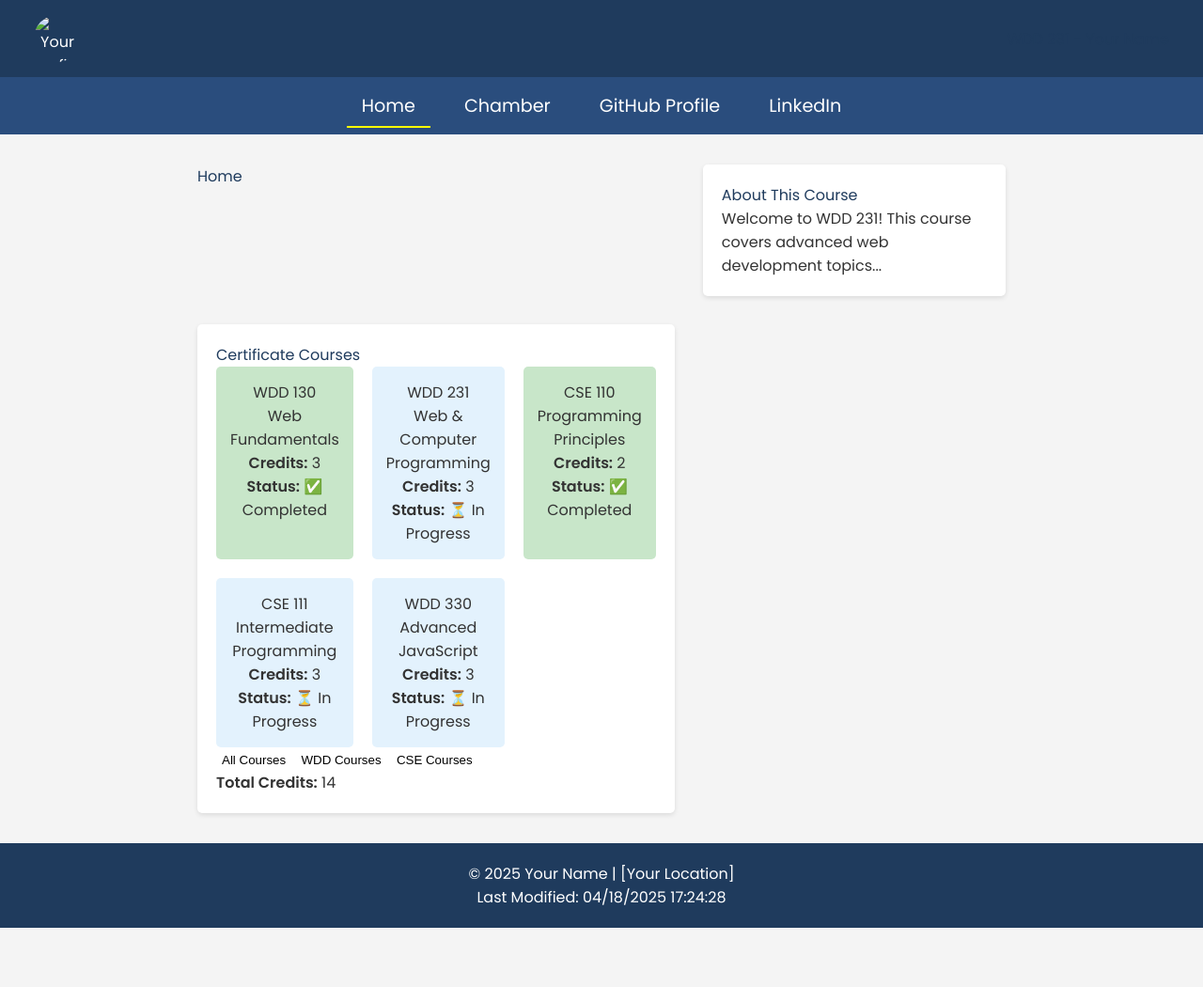
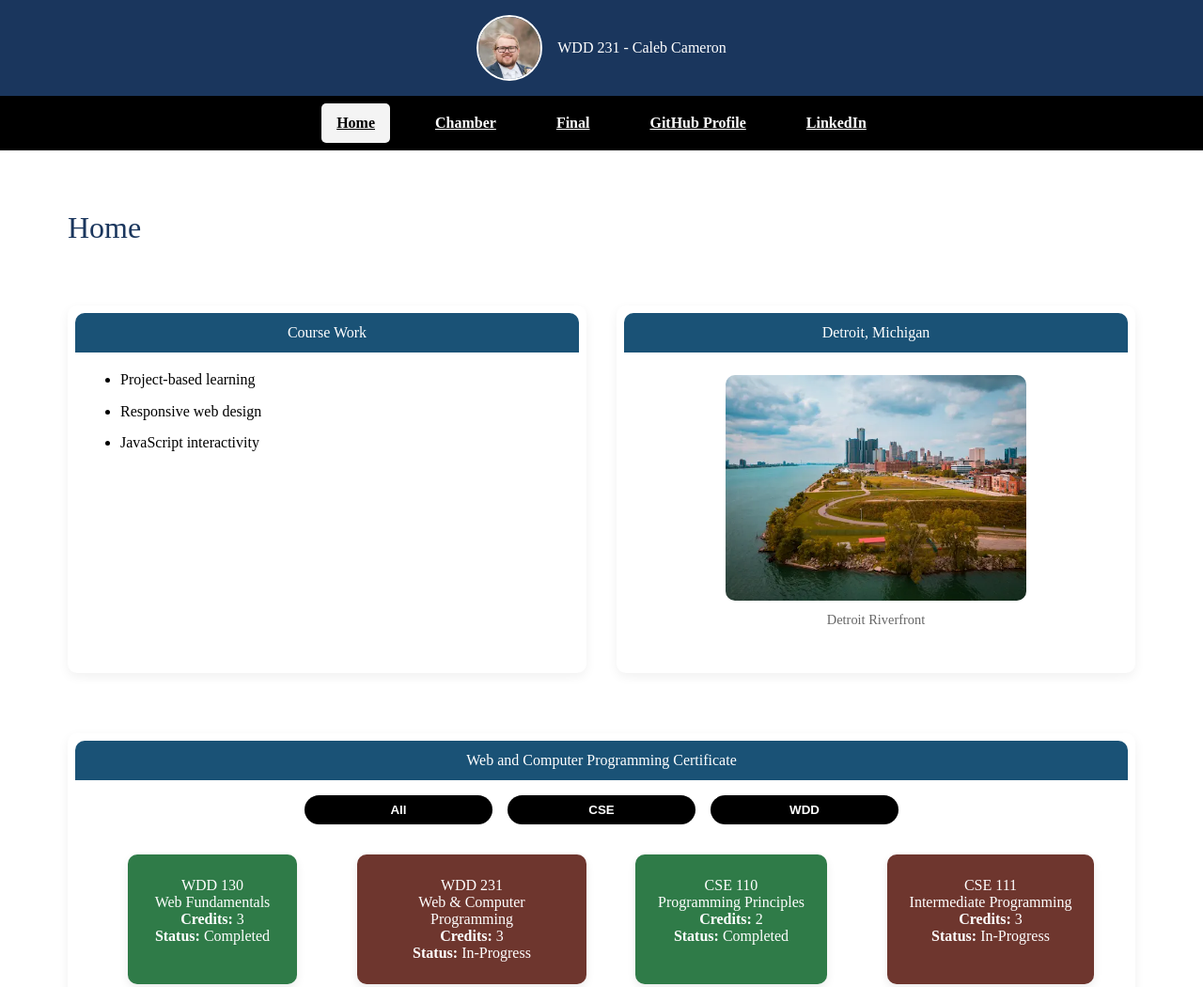
Before and after one commit to superdud21/wdd231, a plain HTML site: page index.html in a window 1280 px wide. Shown: the top 1050 px of the page at 94% size. Before the commit the page ends 987 px from the top, so only its background shows below. Drawn offline with Linux system fonts and the light colour scheme.

Commit message:
Course Home Page

```diff
--- a/index.html
+++ b/index.html
@@ -3,8 +3,8 @@
 <head>
     <meta charset="UTF-8">
     <meta name="viewport" content="width=device-width, initial-scale=1.0">
-    <meta name="description" content="WDD 231 - Course Home Page | Your Name">
-    <meta name="author" content="Your Name">
+    <meta name="description" content="WDD 231 - Course Home Page | Caleb Cameron">
+    <meta name="author" content="Caleb Cameron">
     <title>WDD 231 - Course Home Page</title>
     <link rel="preconnect" href="https://fonts.googleapis.com">
     <link rel="preconnect" href="https://fonts.gstatic.com" crossorigin>
@@ -19,38 +19,58 @@
 <body>
     <header>
         <div class="header-content">
-            <img src="images/profile.jpg" alt="Your Profile Picture">
-            <h1>WDD 231 - <span class="name">Your Name</span></h1>
+            <img src="images/profile.png" alt="Profile Picture">
+            <h1>WDD 231 - <span class="name">Caleb Cameron</span></h1>
         </div>
     </header>
-    <nav class="navigation">
-        <button id="menuToggle">☰</button>
-        <ul id="menu">
+    <nav>
+        <button id="menu-toggle" aria-label="Toggle Navigation">☰</button>
+        <ul id="nav-menu" class="nav-links">
           <li><a href="index.html" class="active">Home</a></li>
-            <li><a href="#">Chamber</a></li>
-            <li><a href="https://github.com/yourgithubusername" target="_blank">GitHub Profile</a></li>
-            <li><a href="https://www.linkedin.com/" target="_blank">LinkedIn</a></li>
+          <li><a href="/chamber/index.html">Chamber</a></li>
+          <li><a href="project/index.html">Final</a></li>
+          <li><a href="https://github.com/superdud21/wdd231">GitHub Profile</a></li>
+          <li><a href="https://linkedin.com/">LinkedIn</a></li>
         </ul>
       </nav>
     <main>
+        <div class="page-title">
             <h1>Home</h1>
-        <section class="card">
-            <h2>About This Course</h2>
-            <p>Welcome to WDD 231! This course covers advanced web development topics...</p>
+          </div>
+        <section class="card about">
+            <h2>Course Work</h2>
+            <ul>
+              <li>Project-based learning</li>
+              <li>Responsive web design</li>
+              <li>JavaScript interactivity</li>
+            </ul>
           </section>
-        <section class="card">
-            <h2>Certificate Courses</h2>
+
+          <section class="card image-card">
+            <h2>Detroit, Michigan</h2>
+            <figure>
+              <img src="images/detroit.webp" alt="Detroit Riverfront">
+              <figcaption>Detroit Riverfront</figcaption>
+            </figure>
+          </section>
+
+        <section class="card certificate-section">
+          <h2>Web and Computer Programming Certificate</h2>
+
+          <div class="course-buttons">
+            <button id="all-courses">All</button>
+            <button id="cse-courses">CSE</button>
+            <button id="wdd-courses">WDD</button>
+          </div>
+
           <div id="course-container"></div>
-            <div class="course-buttons">
-                <button id="all-courses">All Courses</button>
-                <button id="wdd-courses">WDD Courses</button>
-                <button id="cse-courses">CSE Courses</button>
-            </div>
+
           <p><strong>Total Credits:</strong> <span id="total-credits">0</span></p>
         </section>
       </main>
+
     <footer>
-        <p>© <span id="currentyear"></span> Your Name | [Your Location]</p>
+        <p>© <span id="currentyear"></span> Caleb Cameron | Detroit, Michigan</p>
         <p id="lastModified"></p>
     </footer>
 </body>
--- a/scripts/course.js
+++ b/scripts/course.js
@@ -1,4 +1,3 @@
-// Course List Array (from the assignment)
 const courses = [
     { code: "WDD 130", name: "Web Fundamentals", credits: 3, completed: true },
     { code: "WDD 231", name: "Web & Computer Programming", credits: 3, completed: false },
@@ -7,40 +6,35 @@ const courses = [
     { code: "WDD 330", name: "Advanced JavaScript", credits: 3, completed: false }
 ];
 
-// Function to display courses dynamically
 function renderCourses(filter = "all") {
     const container = document.getElementById("course-container");
-    container.innerHTML = ""; // Clear previous courses
+    container.innerHTML = "";
 
-    // Apply filtering logic
     const filteredCourses = courses.filter(course => {
         if (filter === "all") return true;
-        return course.code.startsWith(filter); // Matches "WDD" or "CSE"
+        return course.code.startsWith(filter);
     });
 
-    // Render course cards
     filteredCourses.forEach(course => {
         const courseCard = document.createElement("div");
         courseCard.classList.add("course");
-        if (course.completed) courseCard.classList.add("completed"); // Style completed courses
+        if (course.completed) courseCard.classList.add("completed");
 
         courseCard.innerHTML = `
             <h3>${course.code}</h3>
             <p>${course.name}</p>
             <p><strong>Credits:</strong> ${course.credits}</p>
-            <p><strong>Status:</strong> ${course.completed ? "✅ Completed" : "⏳ In Progress"}</p>
+            <p><strong>Status:</strong> ${course.completed ? "Completed" : "In-Progress"}</p>
         `;
         container.appendChild(courseCard);
     });
 
-    // Calculate total credits displayed
     const totalCredits = filteredCourses.reduce((sum, course) => sum + course.credits, 0);
     document.getElementById("total-credits").textContent = totalCredits;
 }
 
-// Event listeners for filter buttons
 document.addEventListener("DOMContentLoaded", () => {
-    renderCourses(); // Load all courses initially
+    renderCourses();
 
     document.getElementById("all-courses").addEventListener("click", () => renderCourses("all"));
     document.getElementById("wdd-courses").addEventListener("click", () => renderCourses("WDD"));
--- a/scripts/date.js
+++ b/scripts/date.js
@@ -1,5 +1,4 @@
-// Set the current year dynamically
-document.getElementById("currentyear").textContent = new Date().getFullYear();
-
-// Set the last modified date dynamically
-document.getElementById("lastModified").textContent = `Last Modified: ${document.lastModified}`;
+document.addEventListener("DOMContentLoaded", () => {
+    document.getElementById("currentyear").textContent = new Date().getFullYear();
+    document.getElementById("lastModified").textContent = `Last Modified: ${document.lastModified}`;
+});
--- a/styles/base.css
+++ b/styles/base.css
@@ -1,78 +1,50 @@
-/* Import Google Fonts */
 @import url('https://fonts.googleapis.com/css2?family=Poppins:wght@300;400;600&display=swap');
 
-/* Global Styles */
-body {
-    font-family: 'Poppins', sans-serif;
-    margin: 0;
-    padding: 0;
-    background-color: #f4f4f4;
-    color: #333;
+* {
+  box-sizing: border-box;
+  margin: 0;
+  padding: 0;
 }
 
-/* Header */
-header {
-    background-color: #1f3b5d;
-    color: white;
-    text-align: center;
-    padding: 1rem;
+body {
+  font-family: 'Poppins', sans-serif;
+  background-color: #f4f4f4;
+  color: #333;
+  line-height: 1.6;
 }
 
-.header-content {
-    display: flex;
-    align-items: center;
-    justify-content: center;
-    gap: 15px;
+h1, h2, h3 {
+  margin-bottom: 0.5rem;
+  font-weight: 600;
 }
 
-.header-content img {
-    width: 50px;
-    height: 50px;
-    border-radius: 50%;
+p {
+  margin-bottom: 1rem;
 }
 
-/* Navigation */
-.navigation {
-    display: flex;
-    justify-content: center;
-    background-color: #2a4d7d;
-    padding: 1rem;
+a {
+  color: inherit;
+  text-decoration: none;
 }
 
-.navigation ul {
-    list-style: none;
-    padding: 0;
-    display: flex;
-    gap: 20px;
+header, nav, main, footer {
+  width: 100%;
 }
 
-.navigation a {
-    color: white;
-    text-decoration: none;
-    padding: 0.5rem 1rem;
+img {
+  max-width: 100%;
+  height: auto;
+  display: block;
 }
 
-.navigation a.active {
-    border-bottom: 2px solid yellow;
+.card {
+  background-color: #fff;
+  border-radius: 10px;
+  box-shadow: 0 2px 6px rgba(0, 0, 0, 0.1);
+  padding: 1rem;
+  margin-bottom: 2rem;
 }
 
-#menuToggle {
-    display: none;
+button {
+  font-family: inherit;
 }
-
-/* Main Content */
-main {
-    max-width: 900px;
-    margin: 2rem auto;
-    display: grid;
-    grid-template-columns: 1fr;
-    gap: 20px;
-}
-
-/* Footer */
-footer {
-    text-align: center;
-    background: #1f3b5d;
-    color: white;
-    padding: 1rem;
-}
--- a/styles/larger.css
+++ b/styles/larger.css
@@ -1,61 +1,112 @@
-/* Media Query for Larger Screens */
 @media (min-width: 768px) {
-    /* Header */
     .header-content {
-        justify-content: space-between;
-        padding: 0 20px;
+      flex-direction: row;
+      justify-content: center;
+      align-items: center;
+      gap: 1rem;
     }
 
-    /* Navigation */
-    .navigation {
-        display: flex;
+    nav .nav-links {
+      flex-direction: row;
+      justify-content: center;
+      gap: 2rem;
+    }
+
+    #menu-toggle {
+        display: none;
+      }
+
+    .nav-links {
+        display: flex !important;
+        flex-direction: row;
         justify-content: center;
-        align-items: center;
-        padding: 1rem;
+        gap: 2rem;
     }
 
     #menuToggle {
-        display: none;
+      display: none;
     }
 
-    .navigation ul {
-        display: flex;
-        flex-direction: row;
-        gap: 20px;
+    main {
+      max-width: 1200px;
+      margin: 2rem auto;
+      display: grid;
+      grid-template-areas:
+        "title title"
+        "about image"
+        "courses courses";
+      grid-template-columns: 1fr 1fr;
+      gap: 2rem;
+      padding: 2rem;
     }
 
-    .navigation ul li {
-        padding: 0;
+    .page-title {
+      grid-area: title;
     }
 
-    .navigation a {
-        font-size: 1.2rem;
-        padding: 0.5rem 1rem;
+    .about {
+      grid-area: about;
     }
 
-    /* Course Section */
-    #course-container {
-        display: grid;
-        grid-template-columns: repeat(2, 1fr);
-        gap: 20px;
+    .about ul {
+      list-style-type: disc;
+      padding-left: 1.5rem;
+      margin-top: 1rem;
+      margin-bottom: 1rem;
     }
 
-    /* Footer */
-    footer {
-        padding: 20px;
-    }
-}
-
-@media (min-width: 1024px) {
-    /* Course Section */
-    #course-container {
-        grid-template-columns: repeat(3, 1fr);
+    .about li {
+      margin-bottom: 0.5rem;
+      font-size: 1rem;
+      line-height: 1.6;
     }
 
-    /* Adjust main layout */
-    main {
-        display: grid;
-        grid-template-columns: 1fr 3fr;
-        gap: 30px;
+    .image-card {
+      grid-area: image;
     }
-}
+
+    .certificate-section {
+      grid-area: courses;
+    }
+
+    .card {
+      padding: 2rem;
+      margin-bottom: 2rem;
+      box-shadow: 0 4px 12px rgba(0, 0, 0, 0.06);
+    }
+
+    .image-card img {
+      max-height: 240px;
+      object-fit: cover;
+      border-radius: 10px;
+    }
+
+    .course-buttons {
+      flex-direction: row;
+      justify-content: center;
+      align-items: center;
+      gap: 1rem;
+      margin: 1rem 0;
+    }
+
+    #course-container {
+      display: grid;
+      grid-template-columns: repeat(auto-fit, minmax(200px, 1fr));
+      gap: 2rem;
+      padding: 1rem 0;
+    }
+
+    .course {
+      min-width: 180px;
+      max-width: 250px;
+      padding: 1.5rem;
+      border-radius: 10px;
+      box-shadow: 0 4px 10px rgba(0,0,0,0.08);
+      transition: transform 0.2s ease, box-shadow 0.2s ease;
+    }
+
+    .course:hover {
+      transform: translateY(-4px);
+      box-shadow: 0 6px 16px rgba(0, 0, 0, 0.12);
+    }
+  }
--- a/styles/normalize.css
+++ b/styles/normalize.css
@@ -1,4 +1,3 @@
-/* Normalize.css: Standardize default styles across browsers */
 html, body, div, span, h1, h2, h3, h4, h5, h6, p, a, img, ul, li, header, nav, main, section, footer {
     margin: 0;
     padding: 0;
@@ -8,23 +7,19 @@ html, body, div, span, h1, h2, h3, h4, h5, h6, p, a, img, ul, li, header, nav, m
     vertical-align: baseline;
 }
 
-/* Remove default list styles */
 ul {
     list-style: none;
 }
 
-/* Ensure images are responsive */
 img {
     max-width: 100%;
     height: auto;
 }
 
-/* Set up a basic box-sizing model */
 *, *::before, *::after {
     box-sizing: border-box;
 }
 
-/* Default button styles */
 button {
     border: none;
     background: none;
--- a/styles/small.css
+++ b/styles/small.css
@@ -1,20 +1,6 @@
-/* Import Google Fonts */
-@import url('https://fonts.googleapis.com/css2?family=Poppins:wght@300;400;600&display=swap');
-
-/* Global Styles */
-body {
-    font-family: 'Poppins', sans-serif;
-    margin: 0;
-    padding: 0;
-    background-color: #f4f4f4;
-    color: #333;
-}
-
-/* Header */
 header {
-    background-color: #1f3b5d;
+    background-color: #1a365d;
     color: white;
-    text-align: center;
     padding: 1rem;
   }
 
@@ -22,107 +8,204 @@ header {
     display: flex;
     align-items: center;
     justify-content: center;
-    gap: 15px;
+    gap: 1rem;
   }
 
   .header-content img {
-    width: 50px;
-    height: 50px;
+    width: 70px;
+    height: 70px;
     border-radius: 50%;
+    object-fit: cover;
+    border: 2px solid white;
   }
 
-/* Navigation */
-.navigation {
-    background-color: #2a4d7d;
-    padding: 1rem;
+nav {
+    background-color: black;
+    padding: 0.5rem;
+    position: relative;
+  }
+
+  #menu-toggle {
+    background: none;
+    border: none;
+    color: white;
+    font-size: 2rem;
+    cursor: pointer;
+    display: block;
+    margin: 0 auto;
+  }
+
+  .nav-links {
+    display: none;
+    flex-direction: column;
+    align-items: center;
+    gap: 0.5rem;
+    list-style: none;
+    padding: 0;
+    margin: 0;
+  }
+
+  .nav-links.open {
+    display: flex;
+  }
+
+  .nav-links a {
+    color: white;
+    font-weight: bold;
+    padding: 0.75rem 1rem;
+    display: block;
+    text-align: center;
+    width: 100%;
+    max-width: 240px;
+    border-radius: 5px;
+    transition: background-color 0.3s ease;
+  }
+
+  .nav-links a:hover,
+  .nav-links a.active {
+    background-color: #f4f4f4;
+    color: black;
+  }
+
+
+#menu-toggle {
+    background: none;
+    border: none;
+    color: white;
+    font-size: 2rem;
+    cursor: pointer;
+    display: block;
+  }
+
+  main {
+    padding: 1.5rem;
+    margin: 0 auto;
+    max-width: 1200px;
+  }
+
+  .card {
+    background-color: #fff;
+    padding: 1.5rem;
+    margin-bottom: 2rem;
+    border-radius: 10px;
+    box-shadow: 0 4px 10px rgba(0, 0, 0, 0.05);
+  }
+
+  .page-title {
+    margin-bottom: 2rem;
+    padding: 0;
+    background-color: transparent;
+    box-shadow: none;
+  }
+
+  .page-title h1 {
+    font-size: 2rem;
+    color: #1a365d;
+    margin: 0;
+    text-align: left;
+  }
+
+
+  .about ul {
+    list-style-type: disc;
+    padding-left: 1.5rem;
+    margin-top: 1rem;
+    margin-bottom: 1rem;
+  }
+
+  .about li {
+    margin-bottom: 0.5rem;
+    font-size: 1rem;
+    line-height: 1.6;
+  }
+
+  .about h2,
+  .image-card h2,
+  .certificate-section h2 {
+    background-color: #1a5276;
+    color: white;
+    text-align: center;
+    padding: 0.75rem;
+    margin: -1.5rem -1.5rem 1rem -1.5rem;
+    border-top-left-radius: 10px;
+    border-top-right-radius: 10px;
+  }
+
+  .image-card {
     text-align: center;
   }
 
-.navigation ul {
-    display: none;
-    flex-direction: column;
-    padding: 0;
+  .image-card img {
+    max-width: 100%;
+    height: auto;
+    border-radius: 10px;
+    margin-top: 0.5rem;
   }
 
-.navigation ul li {
-    padding: 10px 0;
+  .image-card figcaption {
+    font-size: 0.9rem;
+    color: #666;
+    margin-top: 0.5rem;
   }
 
-.navigation a {
-    color: white;
-    text-decoration: none;
-    font-size: 1rem;
+  .course-buttons {
+    display: flex;
+    flex-direction: column;
+    gap: 0.5rem;
+    align-items: center;
+    margin: 1rem 0;
   }
 
-.navigation a.active {
-    border-bottom: 2px solid yellow;
+  .course-buttons button {
+    background-color: black;
+    color: white;
+    padding: 0.5rem 1.2rem;
+    border-radius: 20px;
+    border: none;
+    font-weight: bold;
+    cursor: pointer;
+    width: 100%;
+    max-width: 200px;
+    transition: background-color 0.3s ease;
   }
 
-/* Responsive Navigation - Mobile Menu */
-#menuToggle {
-    display: block;
-    background-color: #2a4d7d;
-    color: white;
-    font-size: 1.5rem;
-    padding: 10px;
-    text-align: center;
-    width: 100%;
+  .course-buttons button:hover {
+    background-color: #333;
   }
 
-#menuToggle:hover {
-    background-color: #1f3b5d;
-}
-
-/* Show menu when toggled */
-.navigation.active ul {
-    display: flex;
-    flex-direction: column;
-}
-
-/* Main Content */
-main {
-    max-width: 900px;
-    margin: 2rem auto;
-    display: flex;
-    flex-direction: column;
-    gap: 20px;
-    padding: 0 20px;
-}
-
-h1, h2 {
-    color: #1f3b5d;
-}
-
-section {
-    background: white;
-    padding: 20px;
-    border-radius: 5px;
-    box-shadow: 0 2px 5px rgba(0, 0, 0, 0.1);
-}
-
-/* Course Cards */
   #course-container {
-    display: flex;
-    flex-direction: column;
-    gap: 10px;
+    display: grid;
+    gap: 1.5rem;
+    justify-items: center;
+    grid-template-columns: repeat(auto-fit, minmax(200px, 1fr));
+    padding: 1rem 0;
   }
 
   .course {
-    background-color: #e3f2fd;
-    padding: 15px;
-    border-radius: 5px;
+    background-color: #6e362e;
+    color: white;
+    padding: 1.25rem;
+    border-radius: 10px;
     text-align: center;
+    min-width: 180px;
+    max-width: 250px;
+    box-shadow: 0 4px 10px rgba(0,0,0,0.1);
+    transition: transform 0.2s ease, box-shadow 0.2s ease;
   }
 
-.completed {
-    background-color: #c8e6c9;
+  .course.completed {
+    background-color: #2f7b48;
   }
 
-/* Footer */
+  .course:hover {
+    transform: translateY(-4px);
+    box-shadow: 0 6px 16px rgba(0, 0, 0, 0.15);
+  }
+
   footer {
+    background-color: #1f3b5d;
+    color: white;
     text-align: center;
-    background: #1f3b5d;
-    color: white;
     padding: 1rem;
-    margin-top: 20px;
+    font-size: 0.9rem;
   }
```
Also changed, not shown: scripts/navigation.js (+5 -7 lines), images/detroit.webp (added). Lines whose indentation alone changed are shown as unchanged.
